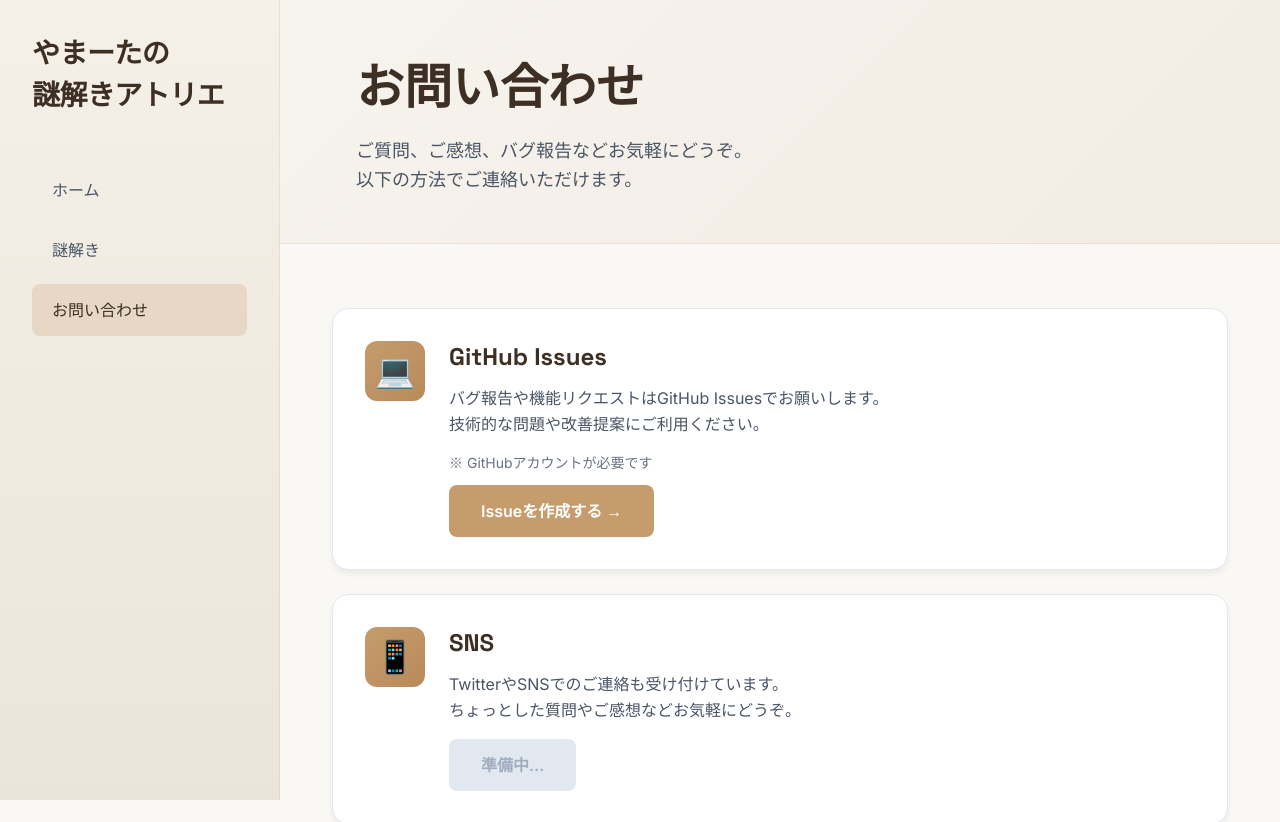
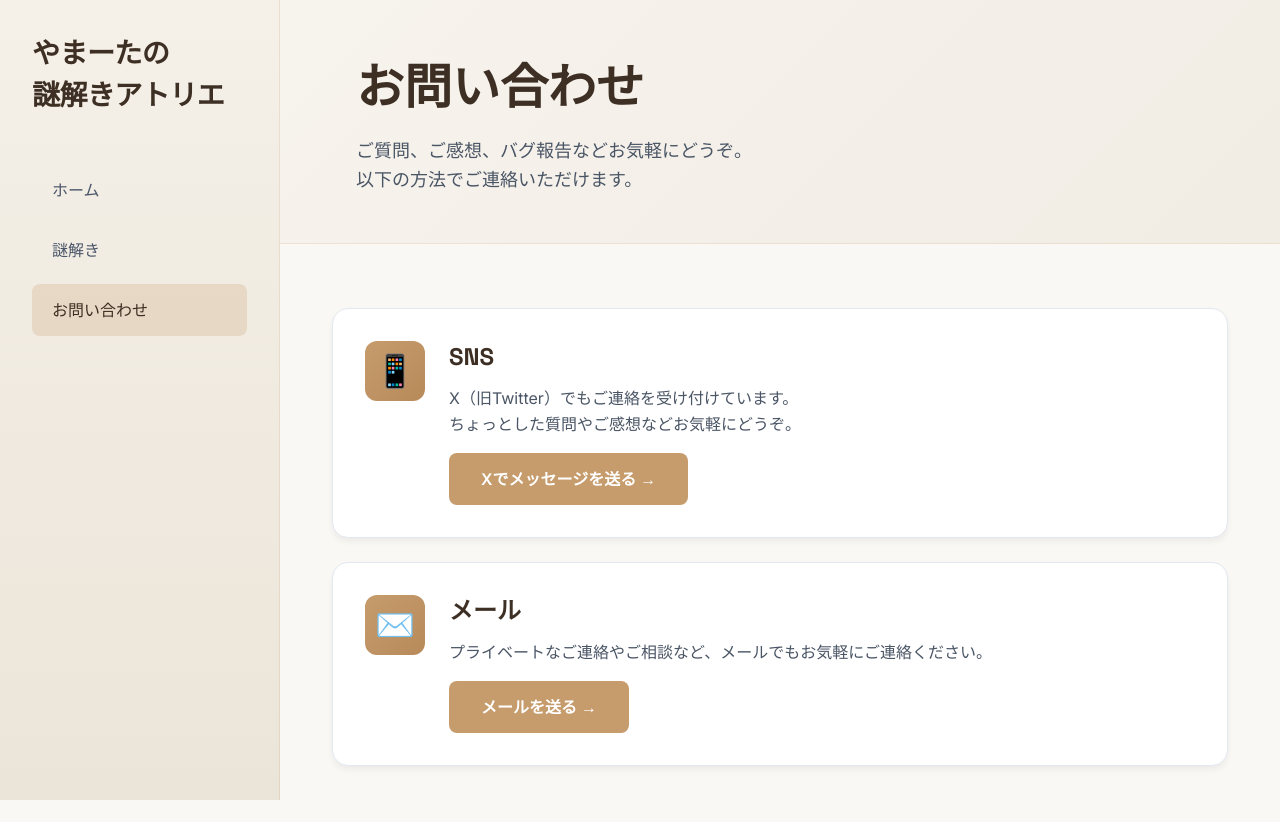
Before and after one commit to umauma1600/umauma1600.github.io, a React (Vite) app: page /contact in a window 1280 px wide. Shown: the top 822 px of the page. Built offline with nearby package versions, Linux system fonts and the light colour scheme; the HTML template or start-up script is replaced by a standard one.

Commit message:
Update contact options

```diff
--- a/src/pages/ContactPage.tsx
+++ b/src/pages/ContactPage.tsx
@@ -28,39 +28,6 @@ export default function ContactPage() {
       {/* お問い合わせ方法 */}
       <section className="px-6 py-12 md:py-16">
         <div className="max-w-4xl mx-auto space-y-6">
-          {/* GitHub Issues */}
-          <div className="contact-card">
-            <div className="flex flex-col md:flex-row gap-6">
-              <div className="icon-wrapper">
-                <span>💻</span>
-              </div>
-              <div className="flex-1">
-                <h3
-                  className="text-2xl font-bold mb-3"
-                  style={{ color: "var(--color-primary)" }}
-                >
-                  GitHub Issues
-                </h3>
-                <p className="text-gray-600 mb-4 leading-relaxed">
-                  バグ報告や機能リクエストはGitHub Issuesでお願いします。
-                  <br />
-                  技術的な問題や改善提案にご利用ください。
-                </p>
-                <div className="mb-3 text-sm text-gray-500">
-                  ※ GitHubアカウントが必要です
-                </div>
-                <a
-                  href="https://github.com/umauma1600/umauma1600.github.io/issues"
-                  target="_blank"
-                  rel="noopener noreferrer"
-                  className="btn-primary"
-                >
-                  Issueを作成する →
-                </a>
-              </div>
-            </div>
-          </div>
-
           {/* SNS */}
           <div className="contact-card">
             <div className="flex flex-col md:flex-row gap-6">
@@ -75,11 +42,18 @@ export default function ContactPage() {
                   SNS
                 </h3>
                 <p className="text-gray-600 mb-4 leading-relaxed">
-                  TwitterやSNSでのご連絡も受け付けています。
+                  X（旧Twitter）でもご連絡を受け付けています。
                   <br />
                   ちょっとした質問やご感想などお気軽にどうぞ。
                 </p>
-                <div className="btn-disabled">準備中...</div>
+                <a
+                  href="https://x.com/umauma1600"
+                  target="_blank"
+                  rel="noopener noreferrer"
+                  className="btn-primary"
+                >
+                  Xでメッセージを送る →
+                </a>
               </div>
             </div>
           </div>
@@ -98,11 +72,14 @@ export default function ContactPage() {
                   メール
                 </h3>
                 <p className="text-gray-600 mb-4 leading-relaxed">
-                  プライベートなご連絡やご相談など、
-                  <br />
-                  メールでのお問い合わせも今後対応予定です。
+                  プライベートなご連絡やご相談など、メールでもお気軽にご連絡ください。
                 </p>
-                <div className="btn-disabled">準備中...</div>
+                <a
+                  href="mailto:umauma1600@gmail.com"
+                  className="btn-primary"
+                >
+                  メールを送る →
+                </a>
               </div>
             </div>
           </div>
```
